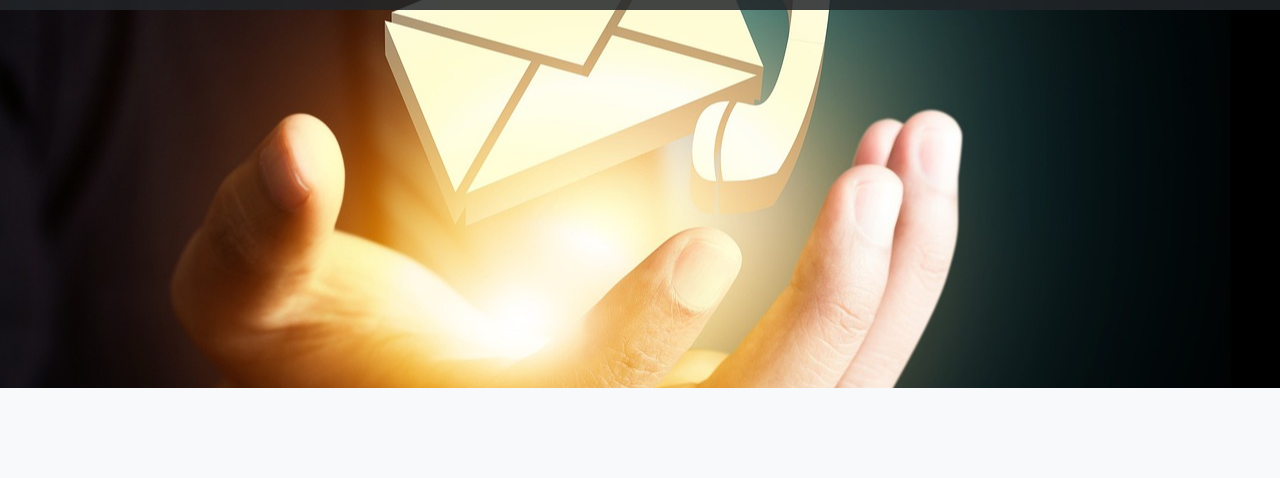
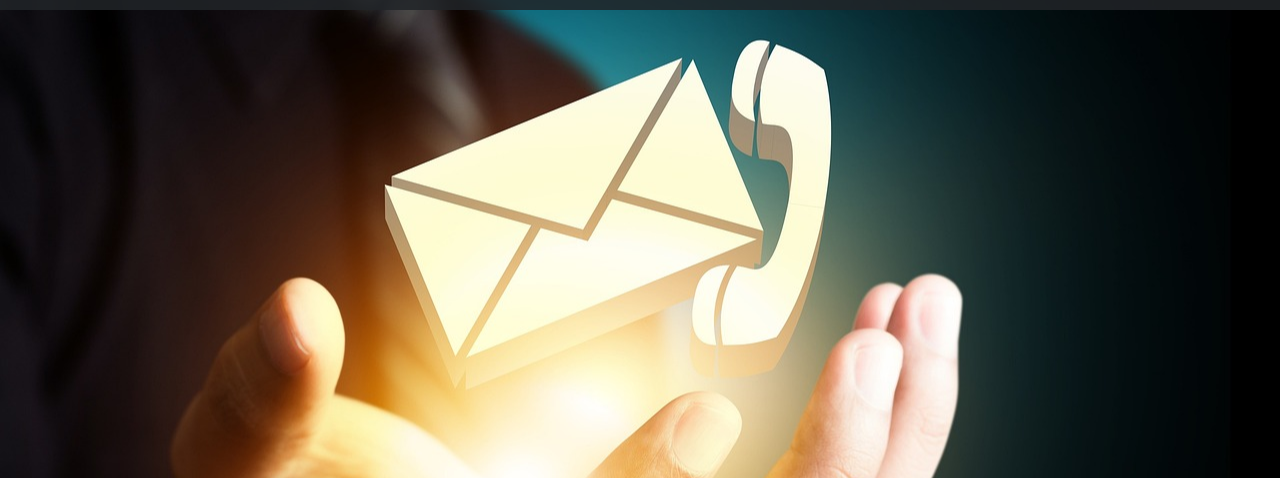
Before and after one commit to mgabribp/vidanueva, a plain HTML site: page contacto.html in a window 1280 px wide. Shown: the part 84-562 px from the top of the page. Drawn offline with nearby package versions, Linux system fonts and the light colour scheme.

Commit message:
Add files via upload

```diff
--- a/css/styles-new.css
+++ b/css/styles-new.css
@@ -424,6 +424,9 @@ p {
   padding-top: 1rem;
   padding-bottom: 1rem;
   background-color: #212529;
+  position: fixed;
+  width: 100%;
+  z-index: 1030;
 }
 
 #mainNav .navbar-toggler {
@@ -494,17 +497,37 @@ p {
   }
 }
 
+/* Estilos para el botón de reproducción del himno */
+#playPauseBtn.playing {
+  background-color: #0f5132;
+  border-color: #0f5132;
+}
+
+#playPauseBtn.playing i {
+  color: #ffffff;
+}
+
 header.masthead {
-  padding-top: 10.5rem;
-  padding-bottom: 6rem;
+  position: relative;
+  background-color: #212529;
+  min-height: 100vh;
+  padding-top: 0;
+  padding-bottom: 0;
+  display: flex;
+  align-items: flex-end;
   text-align: center;
   color: #fff;
-  background-image: url("../assets/img/header-bg.jpg");
   background-repeat: no-repeat;
   background-attachment: scroll;
   background-position: center center;
   background-size: cover;
+  background-image: url("../assets/img/header-bg.jpg");
+  transition: all 0.5s ease;
 }
+
+
+
+
 /* Página de Servicios */
 header.masthead.servicios-header {
   background-image: url("../assets/img/header-servicios.jpg");
@@ -519,7 +542,7 @@ header.masthead.nosotros-header {
 /* Página de Contacto */
 header.masthead.contacto-header {
     background-image: url("../assets/img/header-contacto.jpg");
-    padding-botom: -10;
+    background-size: cover 50% 100%;
   }
 
 /* Página de Automotriz */
@@ -565,10 +588,40 @@ header.masthead .masthead-heading {
   font-family: "Montserrat", -apple-system, BlinkMacSystemFont, "Segoe UI", Roboto, "Helvetica Neue", Arial, sans-serif, "Apple Color Emoji", "Segoe UI Emoji", "Segoe UI Symbol", "Noto Color Emoji";
 }
 
+header.masthead {
+  position: relative;
+  background-color: #212529;
+  min-height: 100vh;
+  text-align: center;
+  color: #fff;
+  background-repeat: no-repeat;
+  background-attachment: fixed;
+  background-position: center center;
+  background-size: cover;
+  display: flex;
+  align-items: flex-end;
+  justify-content: center;
+}
+
+header.masthead .container {
+  width: 100%;
+  padding: 6rem 1rem;
+  transition: all 0.5s ease;
+  transform: translateY(0);
+}
+
+header.masthead.scrolled .container {
+  transform: translateY(-30vh);
+}
+
+header.masthead.scrolled-top .container {
+  transform: translateY(-60vh);
+  padding-top: 2rem;
+}
+
 @media (min-width: 768px) {
   header.masthead {
-    padding-top: 17rem;
-    padding-bottom: 12.5rem;
+    min-height: 100vh;
   }
   header.masthead .masthead-subheading {
     font-size: 2.25rem;
@@ -582,6 +635,9 @@ header.masthead .masthead-heading {
     line-height: 4.5rem;
     margin-bottom: 4rem;
   }
+}
+header.masthead .index-header {
+
 }
 
 #portfolio .portfolio-item {
```
